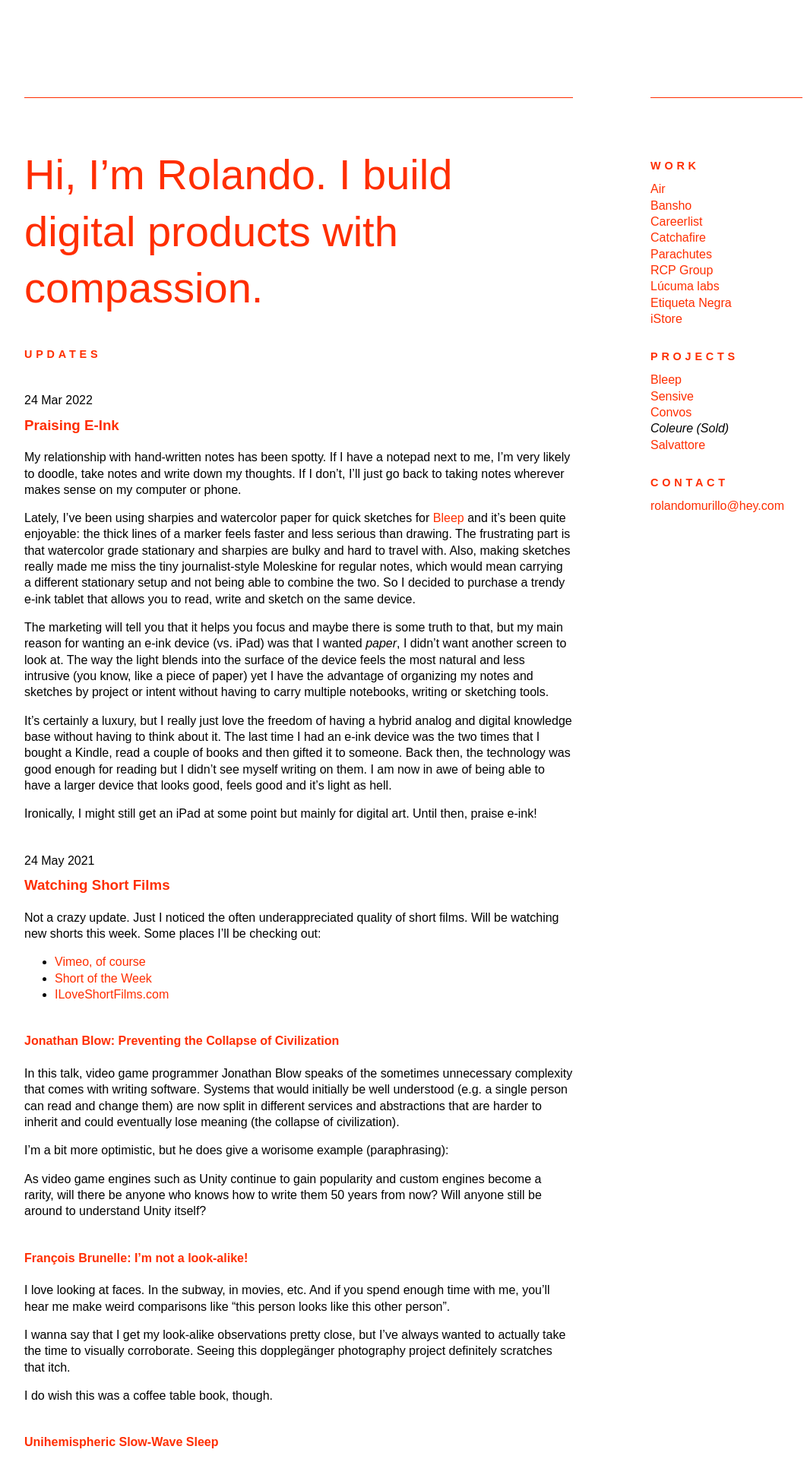
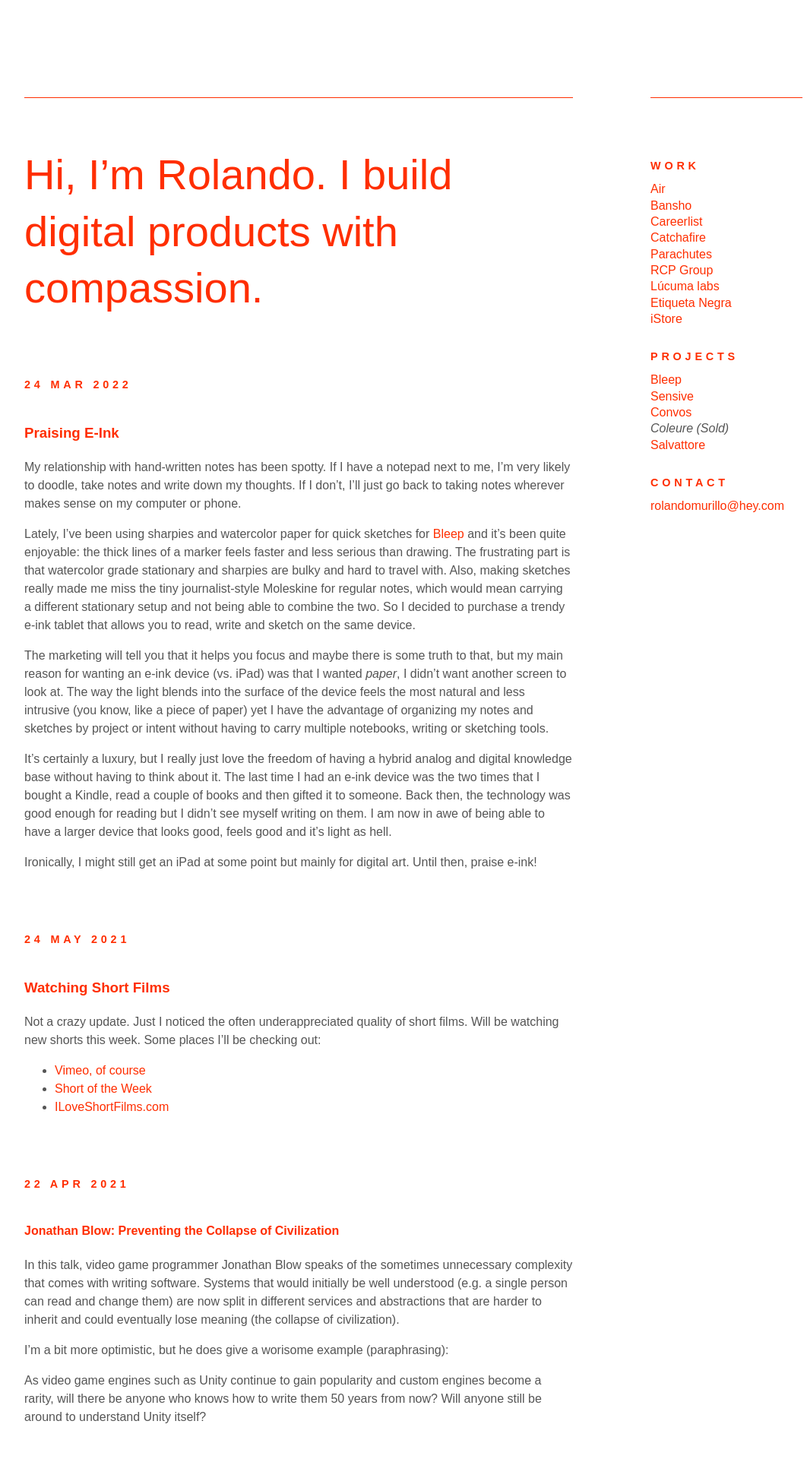
Before and after one commit to rnmp/rnmp.github.io, a Jekyll site: the page built from index.html, in a window 1280 px wide. Shown: the top 1920 px of the page at 76% size, without its empty margins (96-1158 px from the left). Built offline with Jekyll 4.4.1, drawn with Linux system fonts in a browser that asks for light colours; some web fonts are replaced; some of the changed text lies outside the part shown.

Commit message:
Improve looks

```diff
--- a/index.html
+++ b/index.html
@@ -3,27 +3,22 @@ layout: default
 ---
 
 <main class="hairline">
-  <header>
-    <h1 class="site-blurb">Hi, I’m Rolando. I build digital products with compassion.</h1>
+  <header class="site-blurb">
+    Hi, I’m Rolando. I build digital products with compassion.
   </header>
-  <section>
-    <header class="small-caps">Updates</header>
+  <section class="homepage-posts">
     {% for post in site.posts limit:10 %}
-      {% comment %}
-        TODO: Decide whether this makes sense
-        {% capture day %}{{ post.date | date: '%m%d%Y' }}{% endcapture %}
-        {% capture nday %}{{ post.next.date | date: '%m%d%Y' }}{% endcapture %}
+      {% capture day %}{{ post.date | date: '%m%d%Y' }}{% endcapture %}
+      {% capture nday %}{{ post.next.date | date: '%m%d%Y' }}{% endcapture %}
 
-        {% if day != nday %}
-            <h5 class="date">{{ post.date | date: "%A, %B %e, %Y" }}</h5>
-        {% endif %}
-      {% endcomment%}
-      <article style="margin-top: 40px">
+      {% if day != nday %}
+      <header class="homepage-posts__date small-caps">{{ post.date | date_to_string }}</header>
+      {% endif %}
+
+      <article class="homepage-post">
         {% if post.link %}
           <h4 style="margin-top: 10px"><a href="{{ post.link }}" target="_blank">{{ post.title }}</a></h4>
         {% else if %}
-
-          {% unless post.link %}{{ post.date | date_to_string }}{% endunless %}
           <h3 style="margin-top: 10px">
             <a href="{{ post.url }}">{{ post.title }}</a>
           </h3>
@@ -34,7 +29,7 @@ layout: default
   </section>
 </main>
 
-<aside class="hairline">
+<aside class="hairline site-links">
   <nav>
     <dl>
       <dt class="small-caps">Work</dt>
--- a/site.css
+++ b/site.css
@@ -22,16 +22,13 @@ body {
   flex-direction: column;
   font-family: "Chivo", sans-serif;
   padding: 10%;
-  /* word-break: break-word; */
+  color: #555;
 }
 
 a[href] {
   color: #ff2e00;
   text-decoration: none;
 }
-/* a[href]:visited { */
-/*   color: #999; */
-/* } */
 
 a[href]:hover {
   background: #ff2e00;
@@ -68,10 +65,10 @@ header {
   margin-top: 0;
   font-size: 1.5rem;
   font-weight: normal;
-  margin-bottom: 40px;
 }
 
-aside {
+.site-links {
+  margin-top: 80px;
   border-width: 0 0 .5px;
   flex-grow: 1;
   flex-shrink: 0;
@@ -83,6 +80,18 @@ aside {
   border-style: solid;
   border-width: .5px 0 0;
   padding-top: 5vw;
+}
+
+.homepage-posts > * + * {
+  margin-top: 20px;
+}
+
+.homepage-posts__date {
+  margin-top: 40px;
+}
+
+.homepage-post {
+  line-height: 1.5;
 }
 
 blockquote {
@@ -113,12 +122,20 @@ blockquote > p {
     font-size: 3.5rem;
   }
 
-  aside {
+  .site-links {
     margin-top: 0;
     margin-left: 10%;
   }
   .small-caps {
     font-size: 0.9rem;
+  }
+
+  .homepage-posts > * + * {
+    margin-top: 40px;
+  }
+
+  .homepage-posts__date {
+    margin-top: 80px;
   }
 }
 
```
